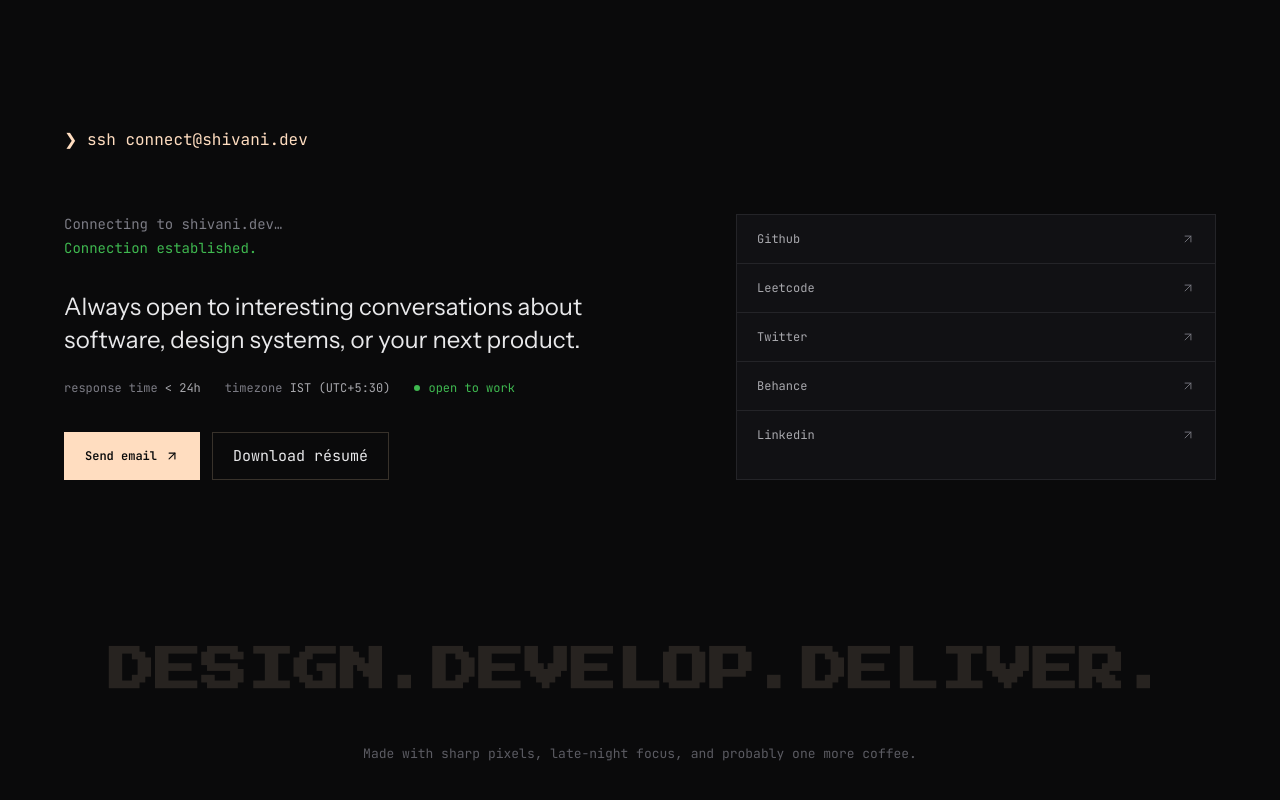
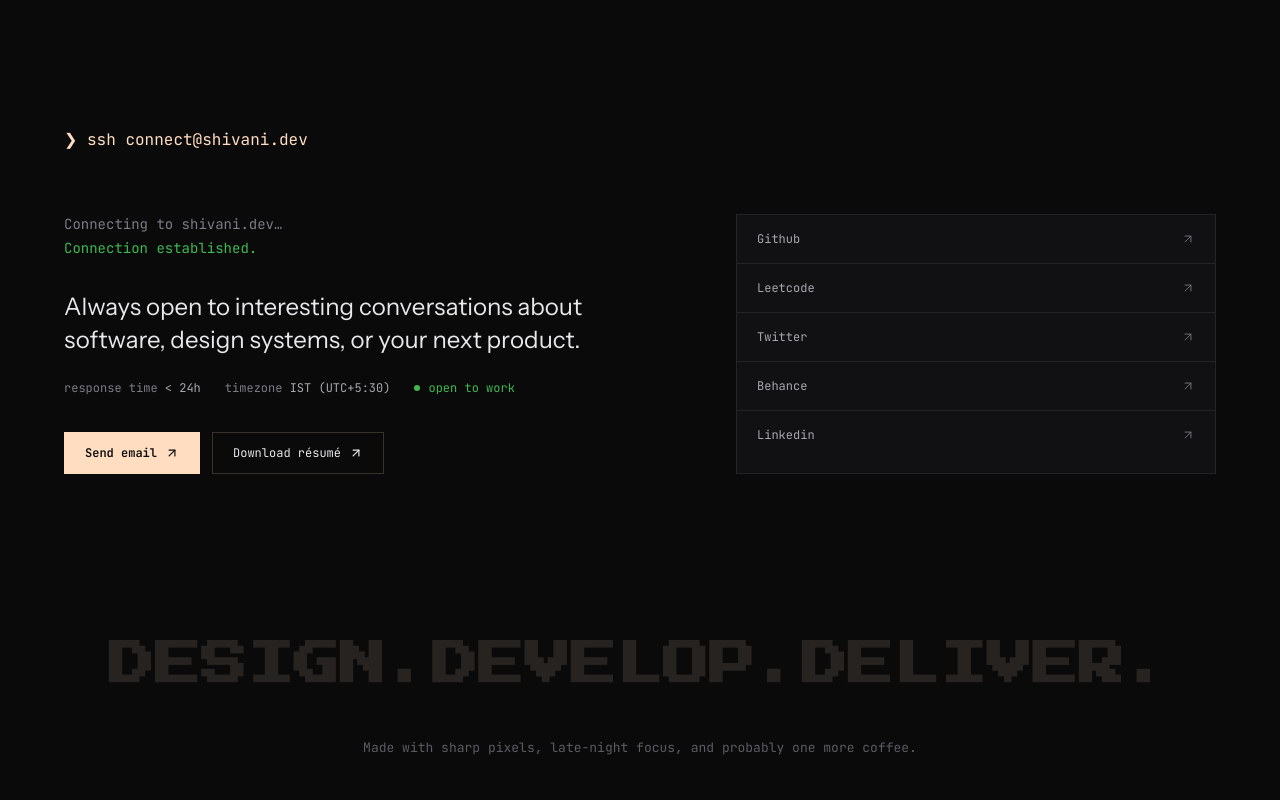
Before and after one commit to shivanirai08/pt, a Next.js app: page / in a window 1280 px wide. Shown: the part 5487-6287 px from the top of the page. Built offline with nearby package versions, Linux system fonts and the light colour scheme.

Commit message:
feat: add resume URL field to personal information and update related components for improved accessibility and user experience

```diff
--- a/app/admin/AdminPanel.tsx
+++ b/app/admin/AdminPanel.tsx
@@ -289,6 +289,11 @@ export default function AdminPanel() {
               <Field label="Full name" value={content.personal.fullName} onChange={(v) => updatePersonal("fullName", v)} />
               <Field label="Role" value={content.personal.role} onChange={(v) => updatePersonal("role", v)} />
               <Field label="Email" value={content.personal.email} onChange={(v) => updatePersonal("email", v)} />
+              <Field
+                label="Resume URL"
+                value={content.personal.resumeUrl}
+                onChange={(v) => updatePersonal("resumeUrl", v)}
+              />
               <Field label="Tagline" value={content.personal.tagline} onChange={(v) => updatePersonal("tagline", v)} />
               <Field label="Location" value={content.personal.location} onChange={(v) => updatePersonal("location", v)} />
               <div className="sm:col-span-2">
--- a/app/components/TerminalOutput.tsx
+++ b/app/components/TerminalOutput.tsx
@@ -25,7 +25,7 @@ export const helpRows: { cmd: string; key: string; desc: string }[] = [
   { cmd: ":experience", key: "3", desc: "changelog of roles" },
   { cmd: ":skills", key: "4", desc: "stack, by depth" },
   { cmd: ":contact", key: "5", desc: "email, socials, timezone" },
-  { cmd: ":resume", key: "r", desc: "download pdf" },
+  { cmd: ":resume", key: "r", desc: "open resume pdf" },
   { cmd: "whoami", key: "—", desc: "the one-line version" },
   { cmd: "ls ~/projects", key: "—", desc: "work as a directory listing" },
   { cmd: "wc --career", key: "—", desc: "the numbers" },
--- a/app/gui/Home.tsx
+++ b/app/gui/Home.tsx
@@ -566,12 +566,14 @@ export default function GUIHome({
                 >
                   Send email <ArrowUpRight size={14} strokeWidth={2} />
                 </a>
-                <button
-                  type="button"
+                <a
+                  href={personal.resumeUrl}
+                  target="_blank"
+                  rel="noreferrer"
                   className="inline-flex items-center gap-2 border border-[#38322b] px-5 py-3 text-xs text-[#e8e8ea] transition-colors hover:border-[#ffddc0]"
                 >
-                  Download résumé
-                </button>
+                  Download résumé <ArrowUpRight size={14} strokeWidth={2} />
+                </a>
               </div>
             </div>
 
--- a/app/lib/content.ts
+++ b/app/lib/content.ts
@@ -9,7 +9,15 @@ const CONTENT_PATH =
 export async function readPortfolioContent(): Promise<PortfolioContent> {
   try {
     const raw = await fs.readFile(CONTENT_PATH, "utf-8");
-    return JSON.parse(raw) as PortfolioContent;
+    const parsed = JSON.parse(raw) as PortfolioContent;
+    return {
+      ...defaultPortfolioContent,
+      ...parsed,
+      personal: {
+        ...defaultPortfolioContent.personal,
+        ...parsed.personal,
+      },
+    };
   } catch {
     await writePortfolioContent(defaultPortfolioContent);
     return defaultPortfolioContent;
--- a/app/lib/terminalCommands.ts
+++ b/app/lib/terminalCommands.ts
@@ -33,9 +33,9 @@ const TERMINAL_SPECS: Spec[] = [
   {
     id: "resume",
     names: [":resume", "resume", "r"],
-    desc: "download pdf",
+    desc: "open resume pdf",
     kind: "text",
-    lines: () => ["fetching shivani-rai-resume.pdf …", "1 file · 184 KB · download started"],
+    lines: () => ["opening resume pdf in a new tab…"],
   },
   {
     id: "hire",
@@ -181,6 +181,11 @@ export function runTerminalCommand(raw: string, ctx: RunTerminalContext) {
       window.location.href = `mailto:${personal.email}`;
       return;
     }
+    if (spec.id === "resume") {
+      ctx.push({ cmd, kind: "text", lines: spec.lines?.(content) });
+      window.open(personal.resumeUrl, "_blank", "noopener,noreferrer");
+      return;
+    }
     ctx.push({ cmd, kind: spec.kind ?? "text", lines: spec.lines?.(content) });
     return;
   }
--- a/app/types/portfolio.ts
+++ b/app/types/portfolio.ts
@@ -7,6 +7,7 @@ export type Personal = {
   timezone: string;
   editor: string;
   email: string;
+  resumeUrl: string;
   tagline: string;
   headline: string;
   intro: string;
@@ -116,6 +117,8 @@ export const defaultPortfolioContent: PortfolioContent = {
     timezone: "IST (UTC+5:30)",
     editor: "VS Code",
     email: "raishivani1406@gmail.com",
+    resumeUrl:
+      "https://drive.google.com/file/d/1ZkeOxShgyUX_0iwb50j9cYS2JqU5EC_Q/view?usp=sharing",
     tagline: "software developer with a product brain",
     headline: "I design, build, and ship.",
     intro:
--- a/content/portfolio.json
+++ b/content/portfolio.json
@@ -18,7 +18,8 @@
     "pronouns": "she/her",
     "status": "open_to_work",
     "responseTime": "< 24h",
-    "availability": "true"
+    "availability": "true",
+    "resumeUrl": "https://drive.google.com/file/d/1ZkeOxShgyUX_0iwb50j9cYS2JqU5EC_Q/view?usp=sharing"
   },
   "aboutStack": [
     {
```
